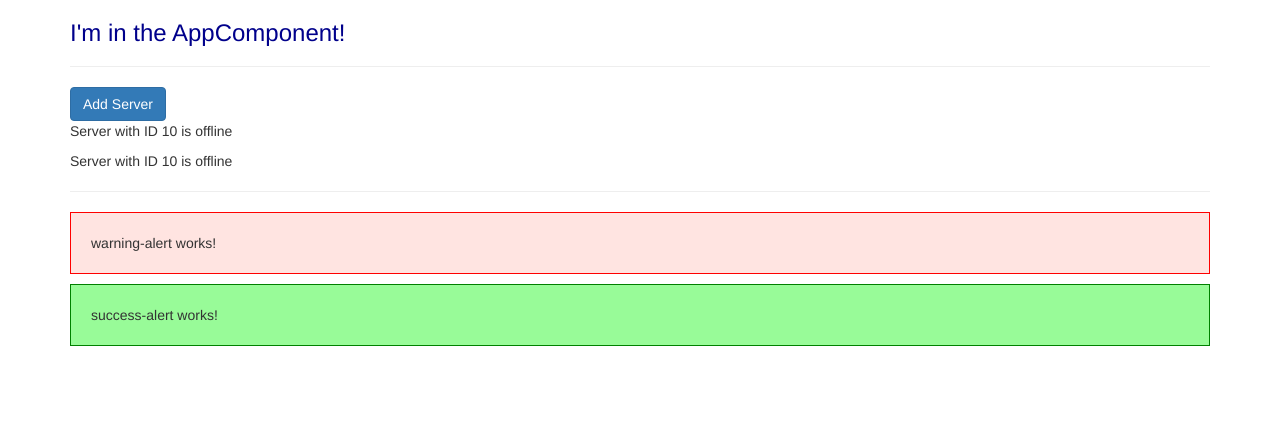
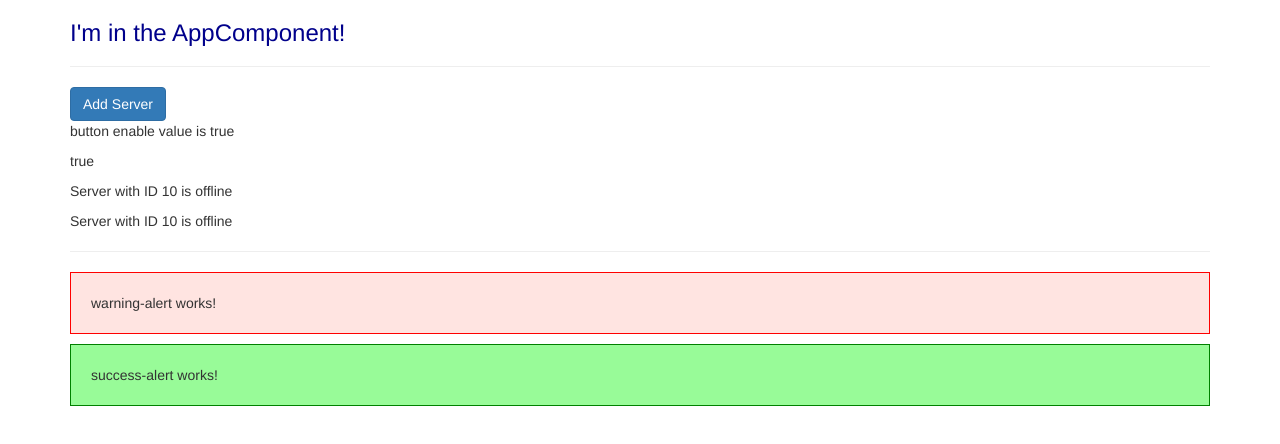
Before and after one commit to adetiamarhadi/angular-demo, an Angular app: page / in a window 1280 px wide. Shown: the top 444 px of the page. Built offline with nearby package versions, Linux system fonts and the light colour scheme.

Commit message:
property binding vs string interpolation

```diff
--- a/src/app/servers/servers.component.html
+++ b/src/app/servers/servers.component.html
@@ -1,3 +1,5 @@
 <button class="btn btn-primary" [disabled]="!allowNewServer">Add Server</button>
+<p>button enable value is {{ allowNewServer }}</p>
+<p [innerText]="allowNewServer">you can do like this too</p>
 <app-server></app-server>
 <app-server></app-server>
```
